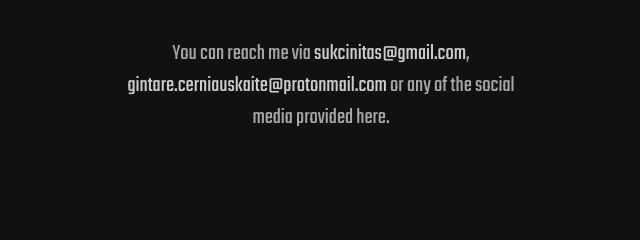
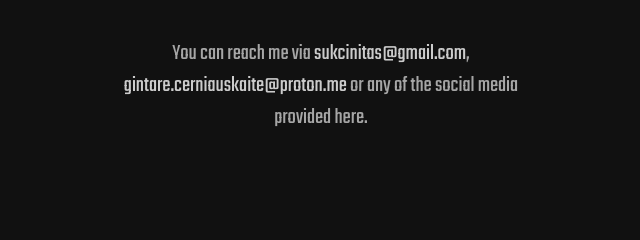
Before and after one commit to sukcinitas/sukcinitas.github.io, a plain HTML site: page index.html in a window 1280 px wide. Shown: the part 9924-10164 px from the top of the page, 319-959 px from the left. Drawn offline with nearby package versions, Linux system fonts and the light colour scheme; a web font is replaced by a local one.

Commit message:
Update email

```diff
--- a/index.html
+++ b/index.html
@@ -681,7 +681,7 @@
         <p class="contact__info">Hello.</p>
         <p class="contact__info">
           You can reach me via <span>sukcinitas@gmail.com</span>,
-          <span>gintare.cerniauskaite@protonmail.com</span> or any of the social
+          <span>gintare.cerniauskaite@proton.me</span> or any of the social
           media provided here.
         </p>
       </div>
```
